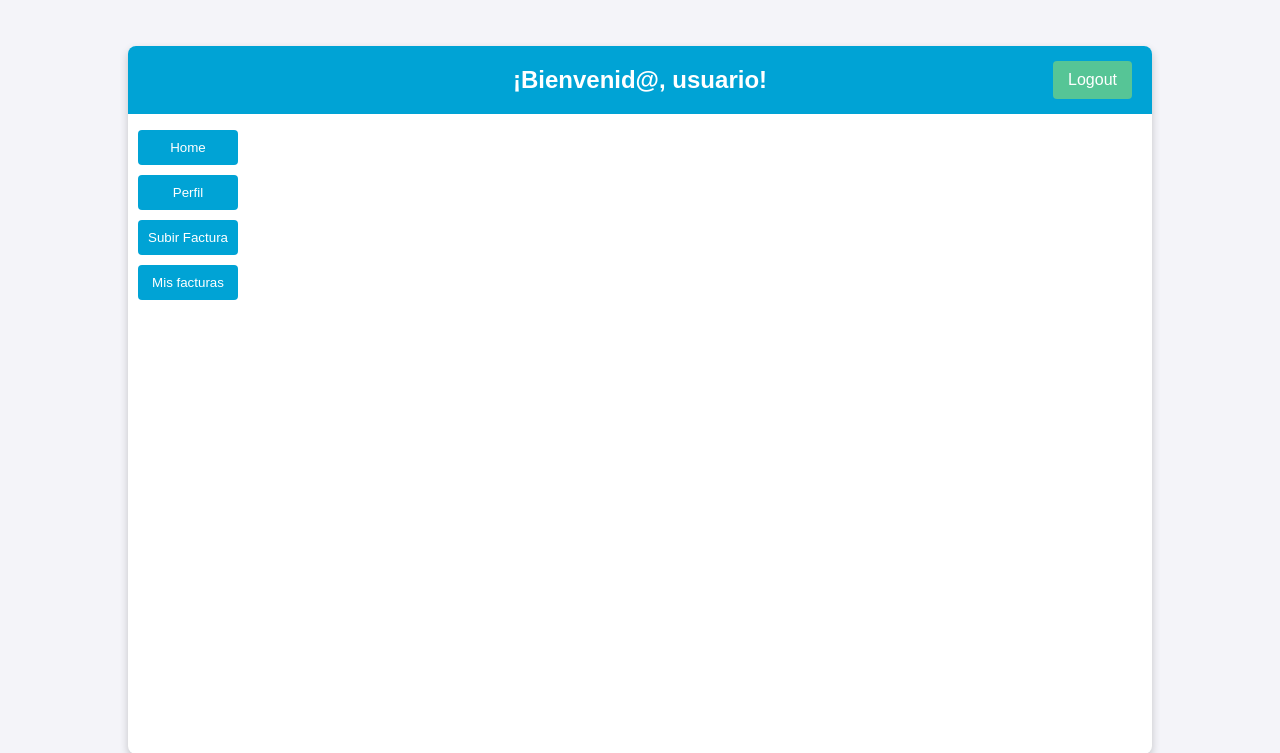
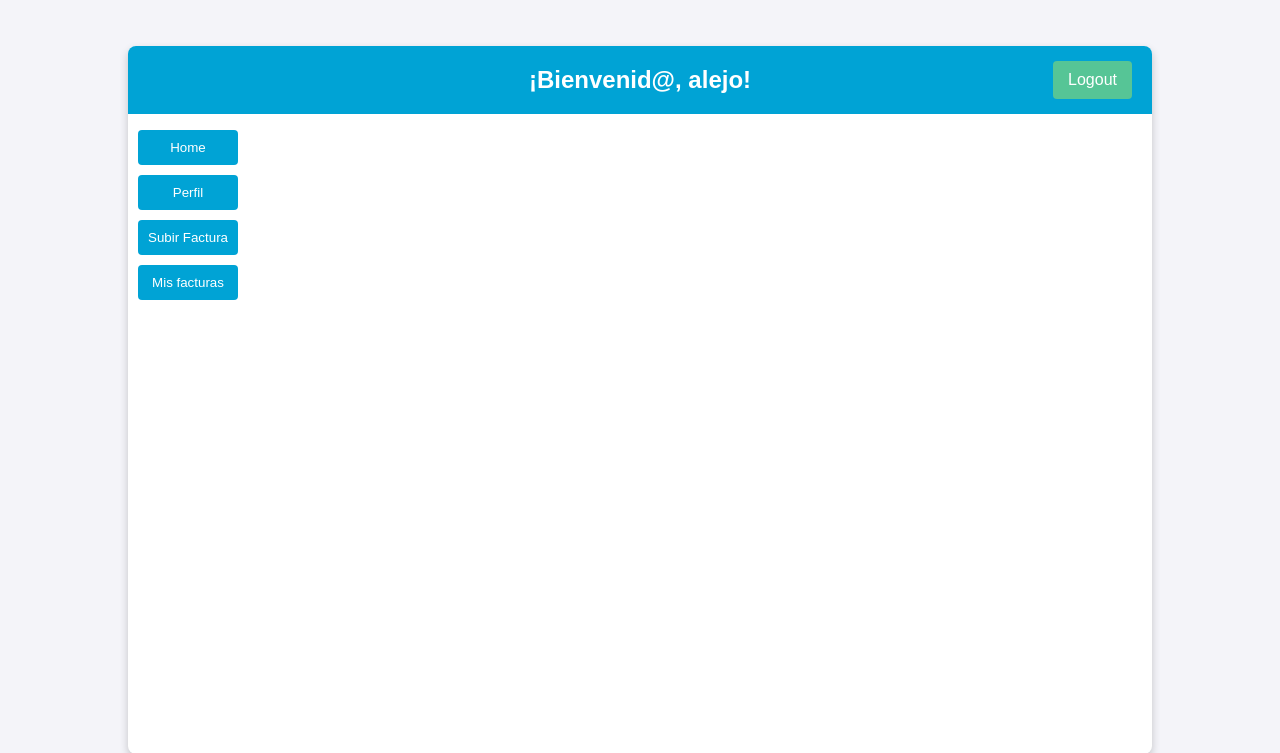
Before and after one commit to ByteFros/proyectoHectorAlejo, a Django app: page /accounts/profile/ in a window 1280 px wide. Shown: the top 753 px of the page. Run offline with Django 5.2, Linux system fonts and the light colour scheme; a user stored in the database is signed in; parts of the project's set-up code (start-up, migrations or seed data) failed here and were passed over.

Commit message:
por fin se ha agregado el saludo a el usuario correctamente

```diff
--- a/Facturas/accounts/static/accounts/js/user-script.js
+++ b/Facturas/accounts/static/accounts/js/user-script.js
@@ -5,7 +5,6 @@ console.log('Script cargado correctamente.');
 console.log('Script cargado correctamente.');
 document.addEventListener('DOMContentLoaded', () => {
     // Variables comunes
-    const welcomeMessage = document.getElementById('welcomeMessage');
     const mainContent = document.getElementById('main-content');
     const logoutButton = document.getElementById('logoutButton');
     const logoutForm = document.getElementById('logoutForm');
@@ -13,12 +12,6 @@ document.addEventListener('DOMContentLoaded', () => {
     const viewInvoicesButton = document.getElementById('viewInvoices');
     const profileButton = document.getElementById('profileButton');
     const username = localStorage.getItem('username') || 'usuario';
-
-    // Mostrar mensaje de bienvenida
-    if (welcomeMessage) {
-        welcomeMessage.textContent = `¡Bienvenid@, ${username}!`;
-    }
-
 
 
     // Lógica de Logout
--- a/Facturas/accounts/templates/accTemplates/userProfile.html
+++ b/Facturas/accounts/templates/accTemplates/userProfile.html
@@ -10,7 +10,7 @@
 <body>
 <div class="container">
     <header>
-        <h1 id="welcomeMessage">¡Bienvenid@, usuario!</h1>
+        <h1 id="welcomeMessage">¡Bienvenid@, {{ user.username }}!</h1>
         <button id="logoutButton" class="logout">Logout</button>
         <form id="logoutForm" method="POST" action="{% url 'logout' %}" style="display: none;">
             {% csrf_token %}
```
Also changed, not shown: Facturas/db.sqlite3.
